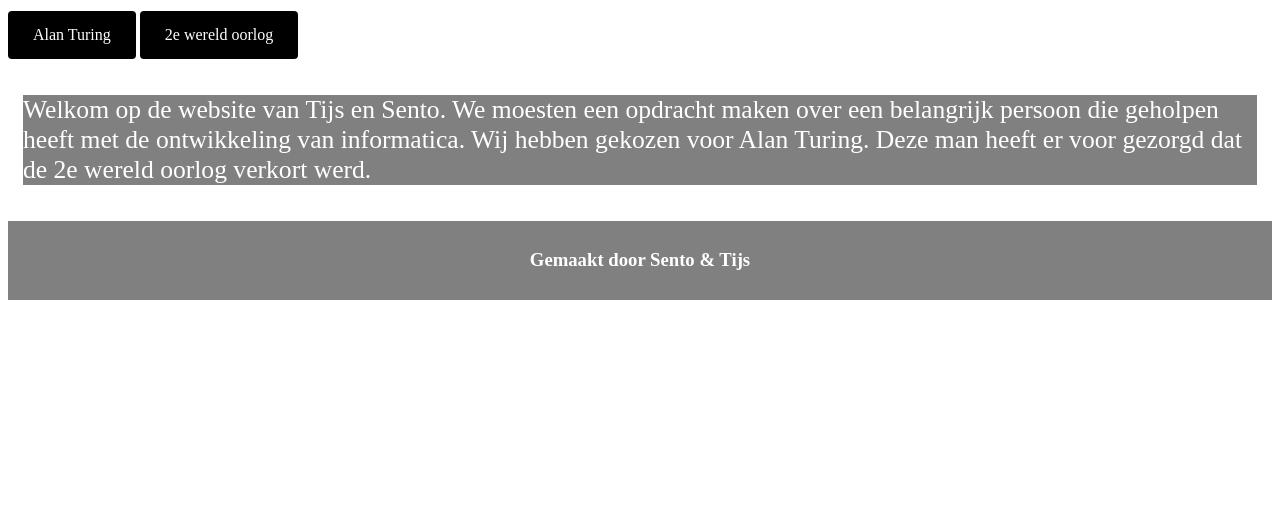
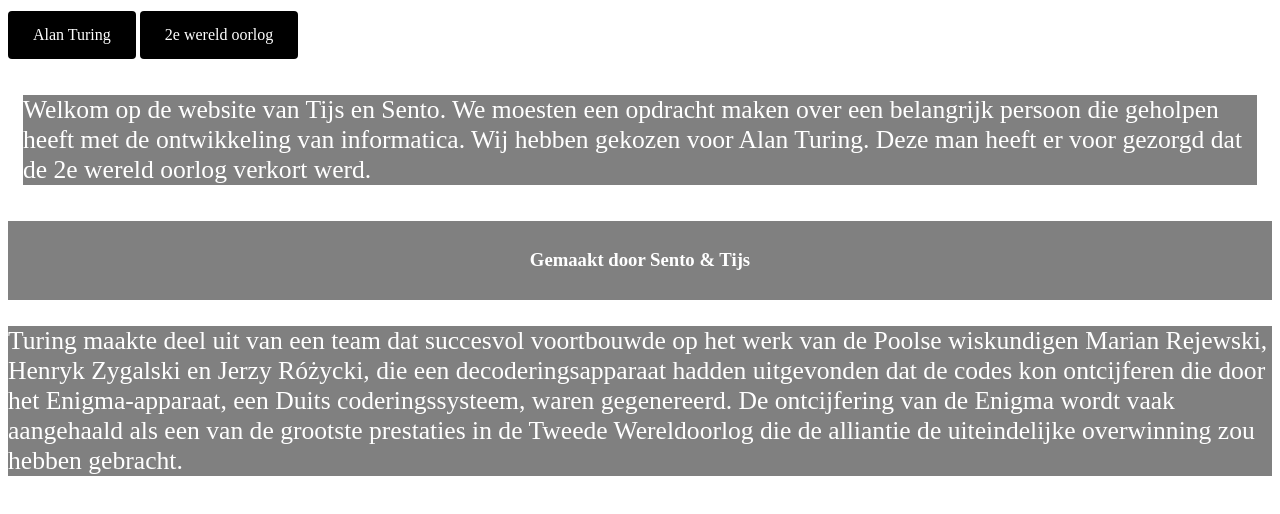
Before and after one commit to tijs1213/Website-Alan-Turing, a plain HTML site: page index.html in a window 1280 px wide. Shown: the part 108-622 px from the top of the page. Drawn offline with Linux system fonts and the light colour scheme.

Commit message:
Info over turing

```diff
--- a/index.html
+++ b/index.html
@@ -67,5 +67,7 @@ footer {
 <footer>
   <h3>Gemaakt door Sento & Tijs</h3>
   </footer>
+  <p> Turing maakte deel uit van een team dat succesvol voortbouwde op het werk van de Poolse wiskundigen Marian Rejewski, Henryk Zygalski en Jerzy Różycki, die een decoderingsapparaat hadden uitgevonden dat de codes kon ontcijferen die door het Enigma-apparaat, een Duits coderingssysteem, waren gegenereerd. De ontcijfering van de Enigma wordt vaak aangehaald als een van de grootste prestaties in de Tweede Wereldoorlog die de alliantie de uiteindelijke overwinning zou hebben gebracht.
+  </p>
 </body>
 </html>
```
